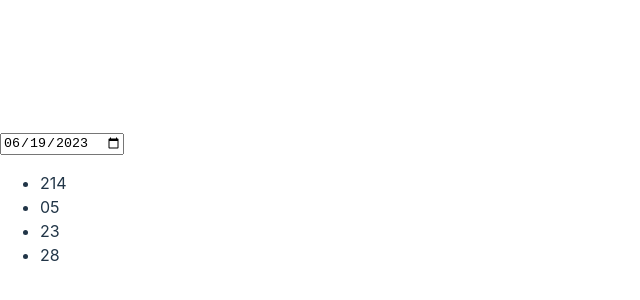
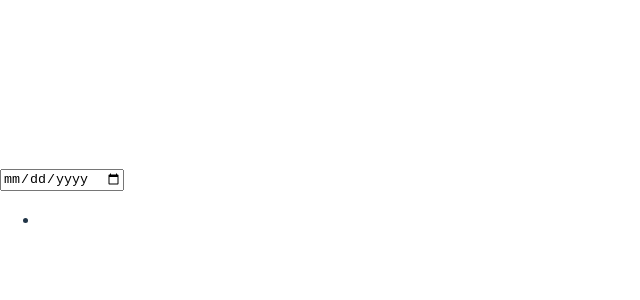
Before and after one commit to Elochukwu3/count-down, a React (Vite) app: page / in a window 1280 px wide. Shown: the part 194-494 px from the top of the page, without its empty margins (0-640 px from the left). Built offline with nearby package versions, Linux system fonts and the light colour scheme.

Commit message:
style: saved style

```diff
--- a/src/timer-function/Timer.jsx
+++ b/src/timer-function/Timer.jsx
@@ -1,4 +1,5 @@
 import { useState, useEffect, useRef } from "react";
+import TimerUi from "./TimerUi";
 // import {updateTimer} from './UpdateTimer.js';
 const initialTime = {
   seconds: "00",
@@ -9,6 +10,7 @@ const initialTime = {
 export default function Timer() {
   const [time, setTime] = useState(initialTime);
   const [dateInput, setDateInput] = useState("2023-06-19");
+
   const countDownDate = new Date(dateInput).getTime();
   const todayDate = new Date().getTime();
   const dateInterval = countDownDate - todayDate;
@@ -16,6 +18,7 @@ export default function Timer() {
   const showInput = (e) => {
     setDateInput(e.target.value);
   };
+
   useEffect(() => {
     const interval = setInterval(() => {
       setTime(updateTimer(dateInterval));
@@ -25,17 +28,10 @@ export default function Timer() {
 
   return (
     <div>
-      <input type={"date"} onChange={showInput} value={dateInput} />
-
       {dateInterval < 0 ? (
-        "helloo"
+        <Timer/>
       ) : (
-        <ul>
-          <li>{time.days}</li>
-          <li>{time.hours}</li>
-          <li>{time.minutes}</li>
-          <li>{time.seconds}</li>
-        </ul>
+        <TimerUi/>
       )}
     </div>
   );
```
